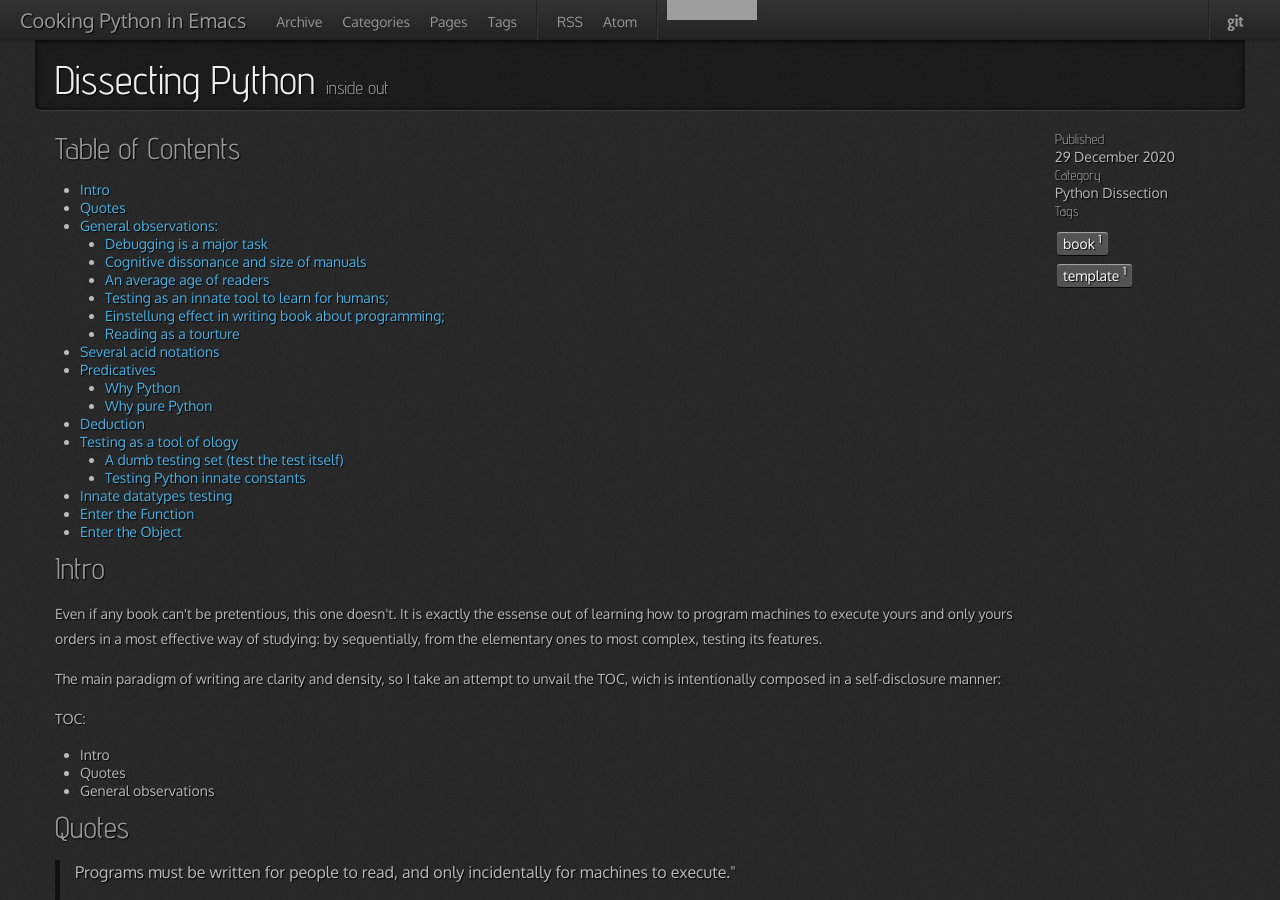
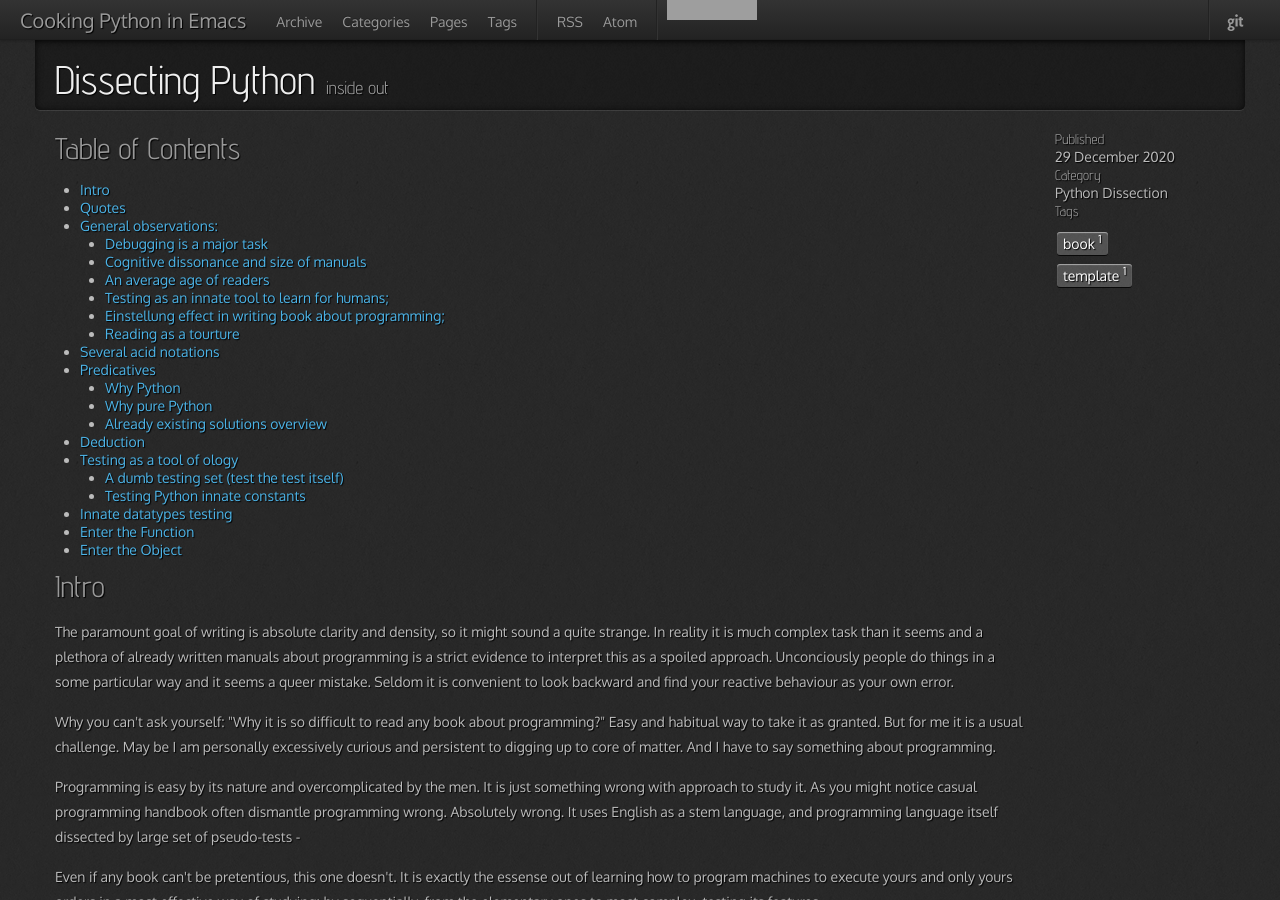
Before and after one commit to 0--key/0--key.github.io, a Jekyll site: the page built from _posts/2020-12-29-dissecting-python.html, in a window 1280 px wide and 900 px high. Built offline with Jekyll 4.4.1, drawn with Linux system fonts in a browser that asks for light colours; nearby versions of some CDN libraries; comment, search, counter and statistics services are not loaded; some of the changed text lies outside the part shown; grey boxes are pictures that could not be loaded.

Commit message:
Another version for contemplation

```diff
--- a/_posts/2020-12-29-dissecting-python.html
+++ b/_posts/2020-12-29-dissecting-python.html
@@ -28,6 +28,7 @@ tags: [book, template]
 <ul>
 <li><a href="#org4f2d574">Why Python</a></li>
 <li><a href="#org1e6af31">Why pure Python</a></li>
+<li><a href="#orgf4e9edf">Already existing solutions overview</a></li>
 </ul>
 </li>
 <li><a href="#orga6affac">Deduction</a></li>
@@ -48,29 +49,39 @@ tags: [book, template]
 <h2 id="orge681669">Intro</h2>
 <div class="outline-text-2" id="text-orge681669">
 <p>
+The paramount goal of writing is absolute clarity and density, so it
+might sound a quite strange. In reality it is much complex task than
+it seems and a plethora of already written manuals about programming
+is a strict evidence to interpret this as a <span class="underline">spoiled approach</span>.
+Unconciously people do things in a some particular way and it seems
+a queer mistake. Seldom it is convenient to look backward and find
+your reactive behaviour as your own error.
+</p>
+
+<p>
+Why you can't ask yourself: "Why it is so difficult to read any book
+about programming?" Easy and habitual way to take it as granted. But
+for me it is a usual challenge. May be I am personally excessively
+curious and persistent to digging up to core of matter. And I have
+to say something about programming.
+</p>
+
+<p>
+Programming is easy by its nature and overcomplicated by the men. It is
+just something wrong with approach to study it. As you might notice
+casual programming handbook often dismantle programming wrong.
+Absolutely wrong. It uses English as a stem language, and
+programming language itself dissected by large set of
+<span class="underline">pseudo-tests</span> -
+</p>
+
+<p>
 Even if any book can't be pretentious, this one doesn't. It is
 exactly the essense out of learning how to program machines to
 execute yours and only yours orders in a most effective way of
 studying: by sequentially, from the elementary ones to most complex,
 testing its features.
 </p>
-
-
-<p>
-The main paradigm of writing are clarity and density, so I take an
-attempt to unvail the TOC, wich is intentionally composed in a
-self-disclosure manner:
-</p>
-
-
-<p>
-TOC:
-</p>
-<ul class="org-ul">
-<li>Intro</li>
-<li>Quotes</li>
-<li>General observations</li>
-</ul>
 </div>
 </div>
 
@@ -208,6 +219,10 @@ Avoidance of source code reading (escapism);
 <div id="outline-container-org1e6af31" class="outline-3">
 <h3 id="org1e6af31">Why pure Python</h3>
 </div>
+
+<div id="outline-container-orgf4e9edf" class="outline-3">
+<h3 id="orgf4e9edf">Already existing solutions overview</h3>
+</div>
 </div>
 
 
```
